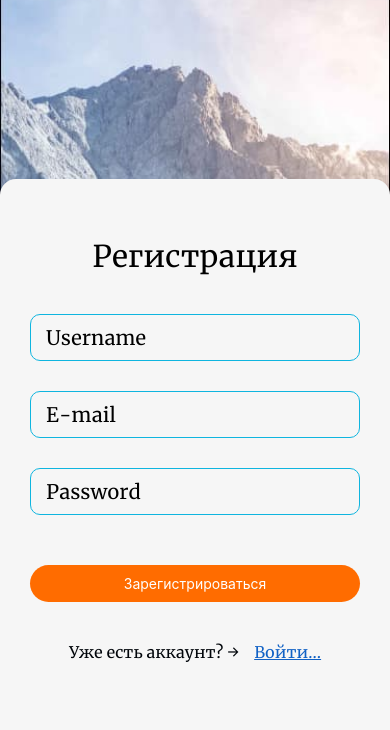
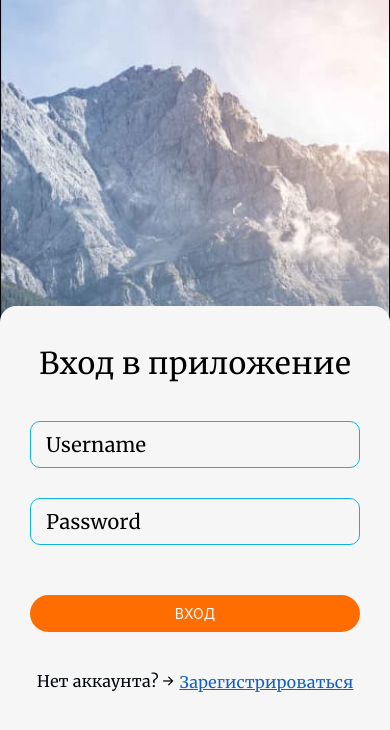
Before and after one commit to Simon507/myFirstProject-ReactNative, a React Native app: screen / in a window 390 px wide. Shown: the top 730 px of the page. Built offline with nearby package versions, Linux system fonts and the light colour scheme.

Commit message:
есть переключение между экранами

```diff
--- a/App.js
+++ b/App.js
@@ -1,61 +1,16 @@
-// import { StatusBar } from 'expo-status-bar';
-import React, { useState, useEffect } from 'react';
-
-// import { AppLoading } from 'expo';
+import React from 'react';
 
 import { useCallback } from 'react';
 import { useFonts } from 'expo-font';
 import * as SplashScreen from 'expo-splash-screen';
-// import * as Font from 'expo-font';
 
-import { StyleSheet, Text, View, ImageBackground, Keyboard } from 'react-native';
 import { NavigationContainer } from '@react-navigation/native';
+import { createStackNavigator } from '@react-navigation/stack';
+
 import LoginScreen from './Screens/LoginScreen';
 import RegistrationScreen from './Screens/RegistrationScreen';
 
-// const LoadFont = async () => {
-//   await Font.loadAsync({
-//     AlkatraVariableFont: require('./assets/fonts/AlkatraVariableFont.ttf'),
-//   });
-// };
-
-// const loadFonts = async () => {
-//   await Font.loadAsync({
-//     crimsonTextRegular: require('./assets/fonts/crimsoncextregular.ttf'),
-//     crimsonTextBold: require('./assets/fonts/crimsontextbold.ttf'),
-//     get crimsonTextBold() {
-//       return this._crimsonTextBold;
-//     },
-//     set crimsonTextBold(value) {
-//       this._crimsonTextBold = value;
-//     },
-//   });
-// };
-
 export default function App() {
-  // useEffect(() => {
-  //   const onOrientationChange = () => {
-  //     const widthScreen = Dimensions.get('window').width;
-  //     setDimensions(widthScreen);
-  //   };
-  //   Dimensions.addEventListener('change', onOrientationChange);
-  //   return () => {
-  //     Dimensions.removeEventListener('change', onOrientationChange);
-  //   };
-  // }, []);
-
-  // if (!fontIsReady) {
-  //   return (
-  //     <AppLoading
-  //       startAsync={LoadFont}
-  //       onFinish={() => {
-  //         setFontIsReady(true);
-  //       }}
-  //       onError={console.warn}
-  //     ></AppLoading>
-  //   );
-  // }
-
   const [fontsLoaded] = useFonts({
     MerriweatherRegular: require('./assets/fonts/MerriweatherRegular.ttf'),
   });
@@ -70,26 +25,28 @@ export default function App() {
     return null;
   }
 
-  // if (!isReady) {
-  //   return <AppLoading startAsync={loadFonts} onFinish={() => setIsReady(true)} />;
-  // }
+  const MainStack = createStackNavigator(); // вказує на групу навігаторів
 
   return (
-    <NavigationContainer style={styles.container} onLayout={onLayoutRootView}>
-      <ImageBackground style={styles.image} source={require('./assets/images/bgImage.jpg')}>
-        {/* <LoginScreen> </LoginScreen> */}
-        <RegistrationScreen> </RegistrationScreen>
-      </ImageBackground>
+    <NavigationContainer onLayout={onLayoutRootView}>
+      <MainStack.Navigator>
+        {/* Заміна Switch */}
+        <MainStack.Screen
+          options={{ headerShown: false }}
+          name="LoginScreen"
+          component={LoginScreen}
+        />
+        <MainStack.Screen
+          options={{ headerShown: false }}
+          name="RegistrationScreen"
+          component={RegistrationScreen}
+        />
+        {/* Заміна Route */}
+
+        {/* <MainStack.Screen name="Home" component={Home} /> */}
+      </MainStack.Navigator>
+      {/* <LoginScreen> </LoginScreen> */}
+      {/* <RegistrationScreen> </RegistrationScreen> */}
     </NavigationContainer>
   );
 }
-
-const styles = StyleSheet.create({
-  container: {
-    flex: 1,
-    backgroundColor: '#fff',
-    alignItems: 'center',
-    justifyContent: 'center',
-  },
-  image: { flex: 1, alignItems: 'center', justifyContent: 'flex-end', width: '100%' },
-});
--- a/Screens/LoginScreen.jsx
+++ b/Screens/LoginScreen.jsx
@@ -14,6 +14,8 @@ import {
   KeyboardAvoidingView,
   Platform,
   TouchableOpacity,
+  ImageBackground,
+  ScrollView,
 } from 'react-native';
 
 // const LoadFont = async () => {
@@ -22,7 +24,8 @@ import {
 //   });
 // };
 
-export default function LoginScreen() {
+export default function LoginScreen({ navigation }) {
+  // console.log('navigation', navigation);
   const [name, setName] = useState('');
   const [password, setPassword] = useState('');
   const [focusedName, setFocusedName] = useState(false);
@@ -54,9 +57,10 @@ export default function LoginScreen() {
 
   return (
     <TouchableWithoutFeedback onPress={Keyboard.dismiss}>
-      <View style={styles.main}>
+      <ImageBackground style={styles.image} source={require('../assets/images/bgImage.jpg')}>
         <View style={styles.form}>
-          <Text style={styles.title}>Войти</Text>
+          <ScrollView>
+            <Text style={styles.title}>Вход в приложение</Text>
             <KeyboardAvoidingView behavior={Platform.OS == 'ios' ? 'padding' : 'height'}>
               <TextInput
                 value={name}
@@ -81,23 +85,30 @@ export default function LoginScreen() {
             </KeyboardAvoidingView>
             <View style={styles.noAcc}>
               <Text style={styles.noAccTxt}>Нет аккаунта? &#8594;</Text>
-            <Text style={styles.noAccRegisterTxt}>Зарегистрироваться...</Text>
+              <Text
+                onPress={() => navigation.navigate('RegistrationScreen')}
+                style={styles.noAccRegisterTxt}
+              >
+                Зарегистрироваться
+              </Text>
             </View>
+          </ScrollView>
         </View>
-      </View>
+      </ImageBackground>
     </TouchableWithoutFeedback>
   );
 }
 
 const styles = StyleSheet.create({
-  main: { flex: 1, alignItems: 'center', justifyContent: 'flex-end', width: '100%' },
+  image: { flex: 1, alignItems: 'center', justifyContent: 'flex-end', width: '100%' },
 
   form: {
-    paddingTop: 32,
-    paddingBottom: 144,
+    paddingVertical: 40,
+    // paddingTop: 32,
+    // paddingBottom: 100,
     paddingHorizontal: 30,
     width: '100%',
-    flex: 0.42,
+    flex: 0.6,
     backgroundColor: '#F6F6F6',
     borderTopLeftRadius: 16,
     borderTopRightRadius: 16,
@@ -138,7 +149,7 @@ const styles = StyleSheet.create({
   noAcc: {
     display: 'flex',
     flexDirection: 'row',
-    gap: 15,
+    gap: 5,
     alignItems: 'center',
     justifyContent: 'center',
   },
--- a/Screens/RegistrationScreen.jsx
+++ b/Screens/RegistrationScreen.jsx
@@ -14,6 +14,8 @@ import {
   KeyboardAvoidingView,
   Platform,
   TouchableOpacity,
+  ImageBackground,
+  ScrollView,
 } from 'react-native';
 
 // const LoadFont = async () => {
@@ -22,7 +24,7 @@ import {
 //   });
 // };
 
-export default function RegistrationScreen() {
+export default function RegistrationScreen({ navigation }) {
   const [name, setName] = useState('');
   const [email, setEmail] = useState('');
   const [password, setPassword] = useState('');
@@ -57,8 +59,9 @@ export default function RegistrationScreen() {
 
   return (
     <TouchableWithoutFeedback onPress={Keyboard.dismiss}>
-      <View style={styles.main}>
+      <ImageBackground style={styles.image} source={require('../assets/images/bgImage.jpg')}>
         <View style={styles.form}>
+          <ScrollView>
             <Text style={styles.title}>Регистрация</Text>
             <KeyboardAvoidingView behavior={Platform.OS == 'ios' ? 'padding' : 'height'}>
               <TextInput
@@ -92,23 +95,30 @@ export default function RegistrationScreen() {
             </KeyboardAvoidingView>
             <View style={styles.noAcc}>
               <Text style={styles.noAccTxt}>Уже есть аккаунт? &#8594;</Text>
-            <Text style={styles.noAccRegisterTxt}>Войти...</Text>
+              <Text
+                onPress={() => navigation.navigate('LoginScreen')}
+                style={styles.noAccRegisterTxt}
+              >
+                Войти
+              </Text>
             </View>
+          </ScrollView>
         </View>
-      </View>
+      </ImageBackground>
     </TouchableWithoutFeedback>
   );
 }
 
 const styles = StyleSheet.create({
-  main: { flex: 1, alignItems: 'center', justifyContent: 'flex-end', width: '100%' },
+  image: { flex: 1, alignItems: 'center', justifyContent: 'flex-end', width: '100%' },
 
   form: {
-    paddingTop: 60,
-    paddingBottom: 144,
+    paddingVertical: 40,
+    // paddingTop: 32,
+    // paddingBottom: 100,
     paddingHorizontal: 30,
     width: '100%',
-    flex: 0.72,
+    flex: 0.65,
     backgroundColor: '#F6F6F6',
     borderTopLeftRadius: 16,
     borderTopRightRadius: 16,
```
Lines whose indentation alone changed are shown as unchanged.
